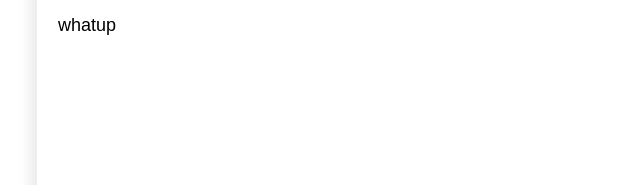
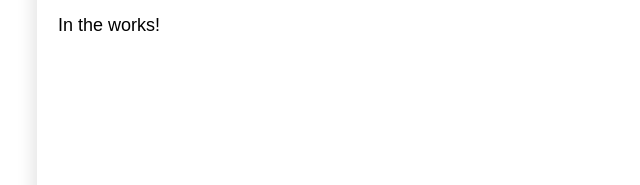
Before and after one commit to darryllimhy/darryllimhy.github.io, a plain HTML site: page projects.html in a window 1280 px wide. Shown: the part 292-477 px from the top of the page, 110-750 px from the left. Drawn offline with Linux system fonts and the light colour scheme.

Commit message:
Update projects.html

```diff
--- a/projects.html
+++ b/projects.html
@@ -57,7 +57,7 @@
 
         </div>
         <p>
-            whatup
+            In the works!
         </p>
     </body>
 </html>
```
